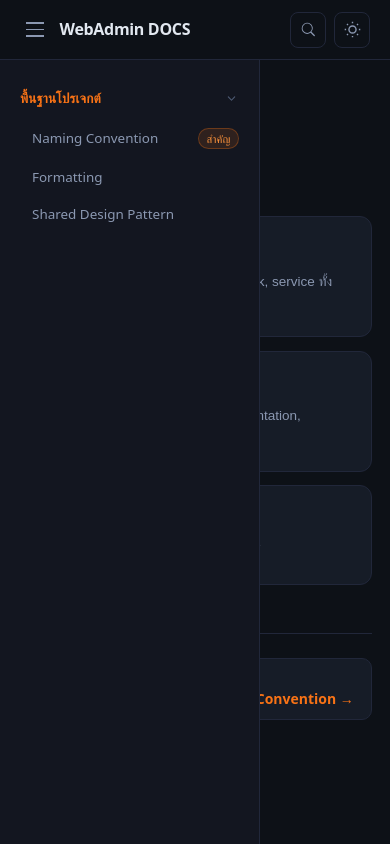
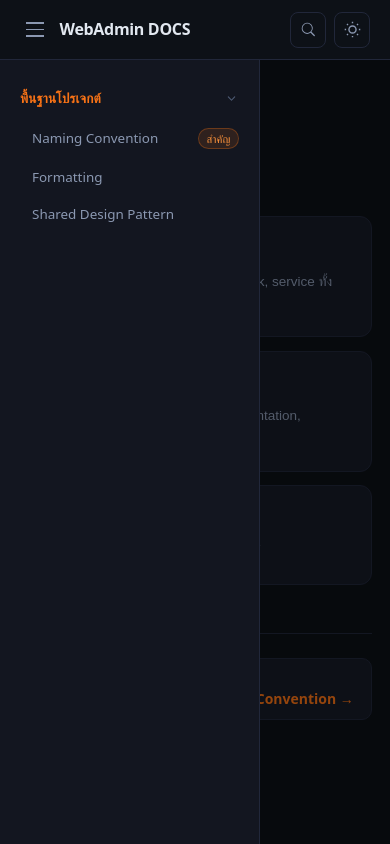
Before and after one commit to HAMTAROKUB/DOCS, a React (Vite) app in the folder webadmin-DOCS/: page / in a window 390 px wide. Built offline with nearby package versions, Linux system fonts and the light colour scheme.

Commit message:
feat: tab hamburger bar

```diff
--- a/webadmin-DOCS/src/App.tsx
+++ b/webadmin-DOCS/src/App.tsx
@@ -52,6 +52,12 @@ export function App() {
     }
   }
 
+  const closeSidebarOnMobile = () => {
+    if (window.innerWidth <= 768) {
+      setSidebarOpen(false)
+    }
+  }
+
   return (
     <>
       <TopNav
@@ -60,7 +66,11 @@ export function App() {
       />
       <div className="layout">
         <Sidebar currentPage={currentPage} navigate={navigate} open={sidebarOpen} />
-        <main className={`main-content${sidebarOpen ? '' : ' sidebar-hidden'}`}>
+        {sidebarOpen && <div className="sidebar-overlay" onClick={closeSidebarOnMobile} />}
+        <main
+          className={`main-content${sidebarOpen ? '' : ' sidebar-hidden'}`}
+          onClick={closeSidebarOnMobile}
+        >
           {renderContent()}
         </main>
       </div>
--- a/webadmin-DOCS/src/index.css
+++ b/webadmin-DOCS/src/index.css
@@ -1007,21 +1007,42 @@ hr {
   }
 }
 
+/* Mobile sidebar overlay */
+.sidebar-overlay {
+  display: none;
+  position: fixed;
+  top: var(--topnav-h);
+  left: 0;
+  right: 0;
+  bottom: 0;
+  background: rgba(0, 0, 0, 0.4);
+  z-index: 40;
+}
+
 @media (max-width: 768px) {
   :root {
     --sidebar-w: 260px;
   }
 
   .sidebar {
+    position: fixed;
+    top: var(--topnav-h);
+    left: 0;
     transform: translateX(-100%);
+    z-index: 50;
   }
 
   .sidebar.sidebar-open {
     transform: translateX(0);
   }
 
+  .sidebar-overlay {
+    display: block;
+  }
+
   .main-content {
     margin-left: 0 !important;
+    cursor: pointer;
   }
 
   .card-grid {
```
